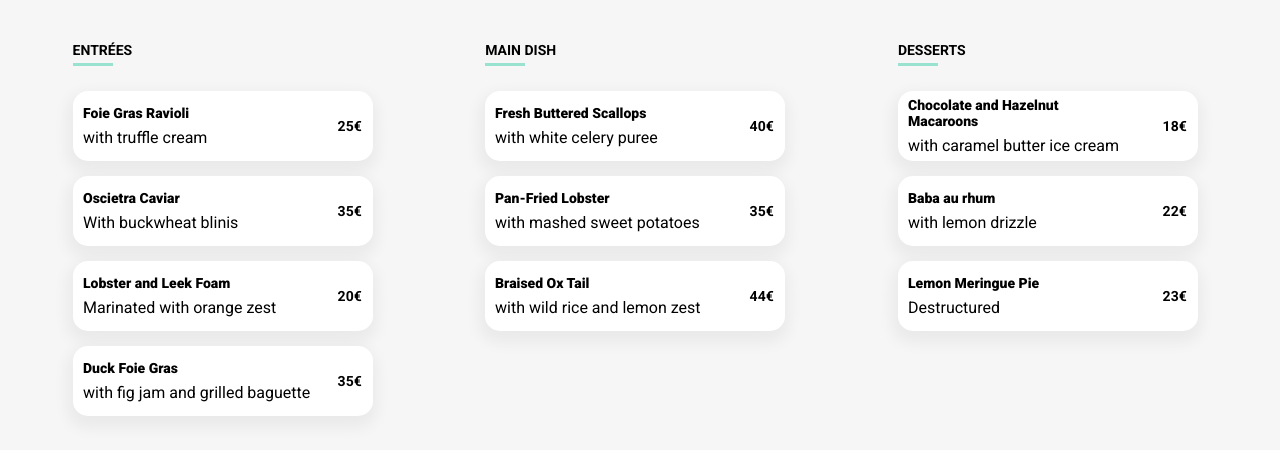
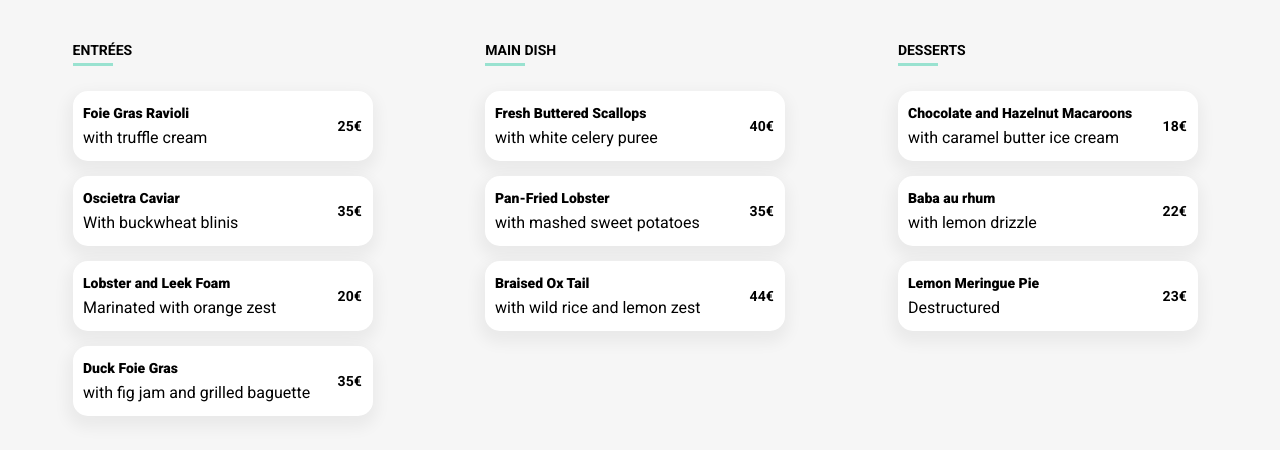
Before and after one commit to dandanqua/-OhMyFood-en, a plain HTML site: page menu-html/enchanted.html in a window 1280 px wide. Shown: the part 350-800 px from the top of the page. Drawn offline with Linux system fonts and the light colour scheme; a web font is replaced by a local one.

Commit message:
macaroon br rmoved

```diff
--- a/menu-html/enchanted.html
+++ b/menu-html/enchanted.html
@@ -171,7 +171,7 @@
                 <!-- Desserts card 1 -->
                 <div class="menus__card menu1">
                     <div class="menus__detail">
-                        <h4 >Chocolate and Hazelnut <br>Macaroons</h4>
+                        <h4 >Chocolate and Hazelnut Macaroons</h4>
                         <p>with caramel butter ice cream</p>
                     </div>
                     <div class="menu__price">
```
